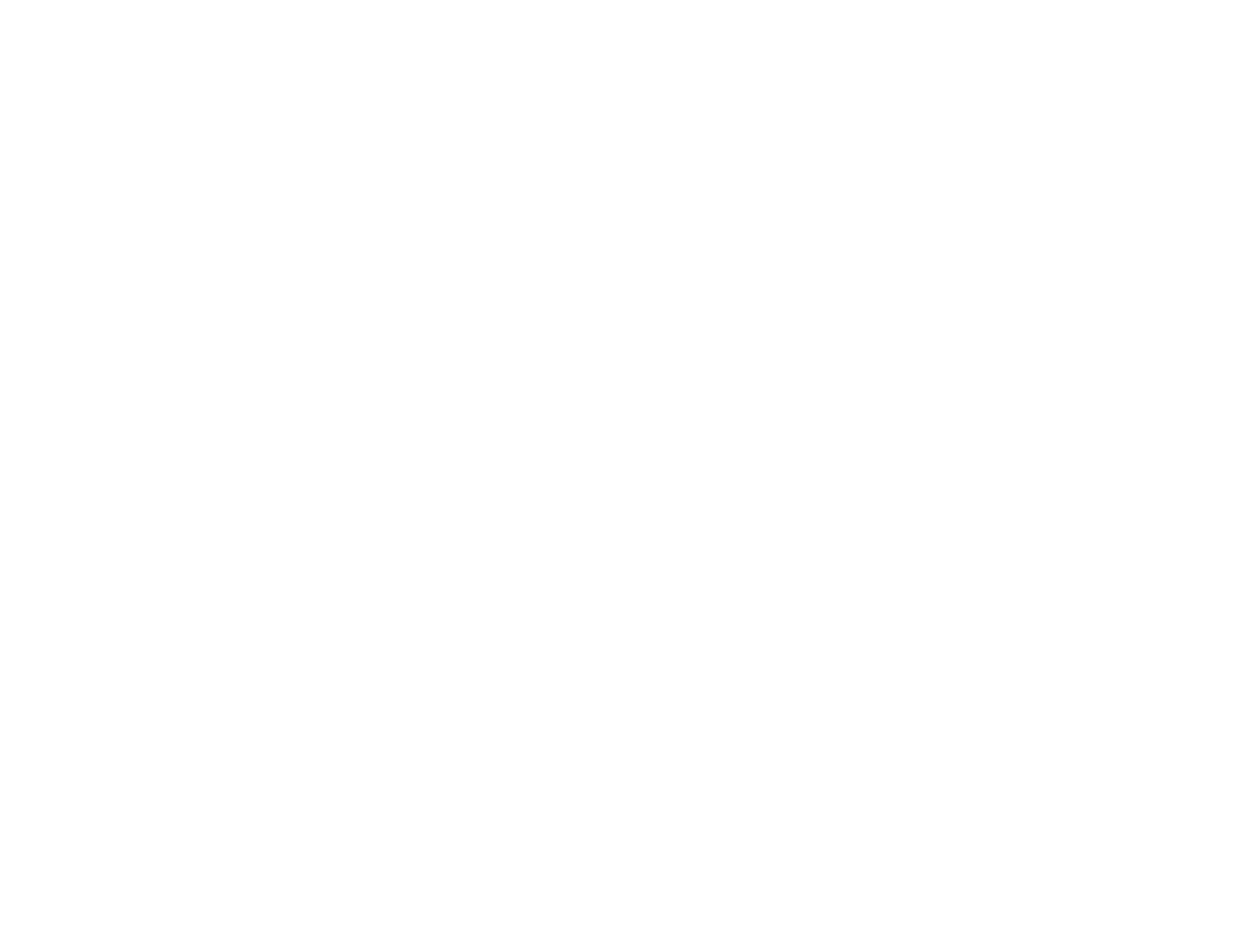
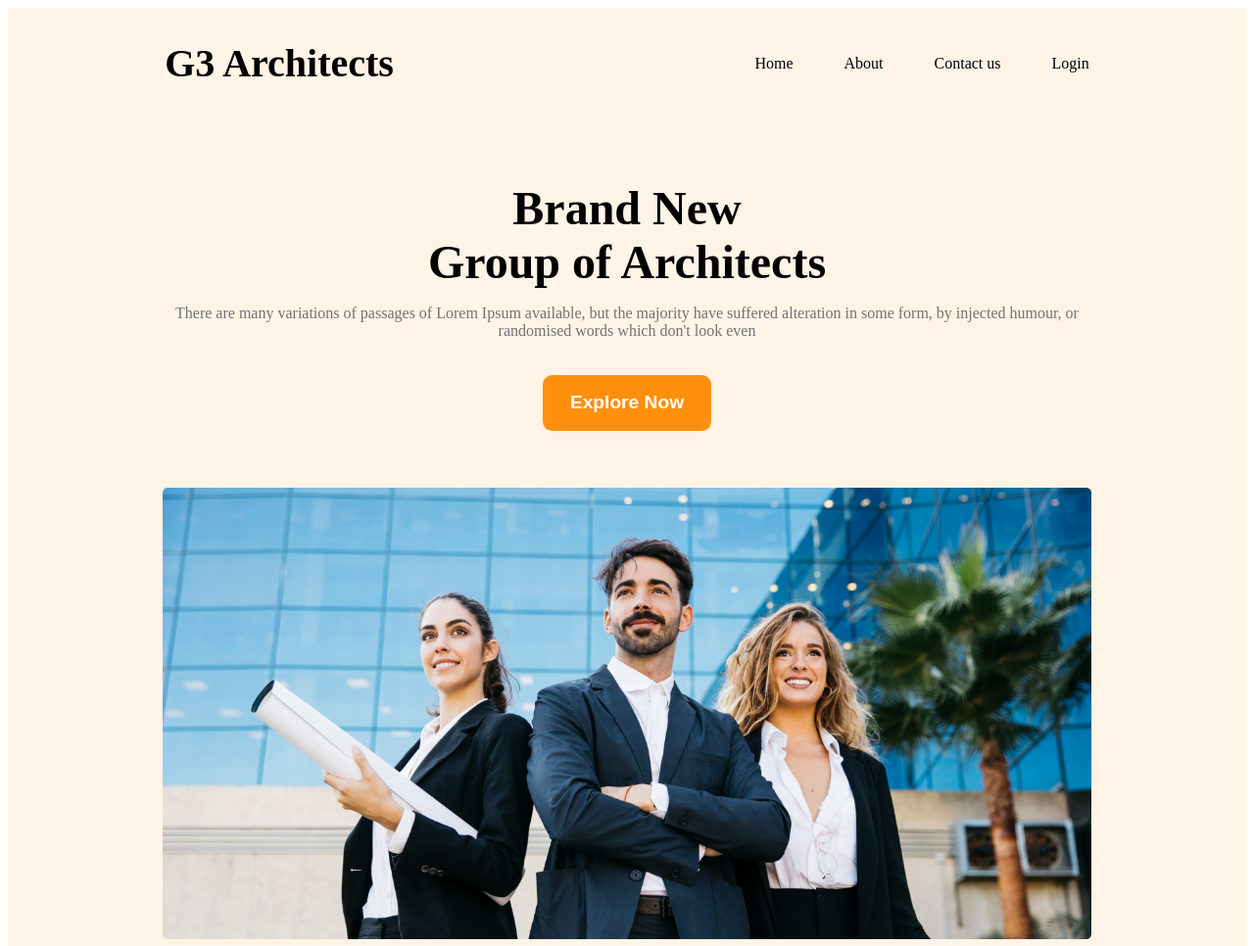
Before and after one commit to anonnoy-oniket/g3-architect, a plain HTML site: page index.html in a window 1280 px wide. Shown: the top 966 px of the page at 98% size. Before the commit the page ends 800 px from the top, so only its background shows below. Drawn offline with Linux system fonts and the light colour scheme.

Commit message:
header and  banner

```diff
--- a/index.html
+++ b/index.html
@@ -1,12 +1,35 @@
 <!DOCTYPE html>
 <html lang="en">
+
 <head>
     <meta charset="UTF-8">
     <meta name="viewport" content="width=device-width, initial-scale=1.0">
     <title>g3-architects</title>
+    <!-------------stylesheet--------------->
     <link rel="stylesheet" href="styles.css">
+    <!----------------icons---------------->
+    <script src="https://kit.fontawesome.com/929dc85bc3.js" crossorigin="anonymous"></script>
 </head>
+
 <body>
+    <header>
+        <h2 class="title">G3 Architects</h2>
+        <nav>
+            <a href="">Home</a>
+            <a href="">About</a>
+            <a href="">Contact us</a>
+            <a href="">Login</a>
+        </nav>
+    </header>
+    <section class="banner">
+        <h1 class="banner-title">Brand New</h1>
+        <h1 class="banner-title">Group of Architects</h1>
+        <p class="banner-description">There are many variations of passages of Lorem Ipsum available, but the majority have suffered alteration in some form, by injected humour, or randomised words which don't look even</p>
+        <button>Explore Now</button>
+        <div class="banner-image">
+            <img src="images/banner.png" alt="">
+        </div>
+    </section>
+</body>
 
-</body>
 </html>
--- a/styles.css
+++ b/styles.css
@@ -0,0 +1,80 @@
+/*------------ general styles ------------*/
+
+
+/*----------- header styles -----------*/
+
+header {
+    display: flex;
+    justify-content: space-around;
+    align-items: center;
+    background-color: rgba(255, 144, 14, 0.10);
+    ;
+}
+
+.title {
+    font-size: 2.5em;
+}
+
+header a {
+    text-decoration: none;
+    color: black;
+    margin-left: 3em;
+}
+
+/*------------------ banner styles ----------------*/
+
+.banner {
+    padding-top: 4em;
+    display: flex;
+    flex-direction: column;
+    align-items: center;
+    background-color: rgba(255, 144, 14, 0.10);
+    padding-bottom: 1em;
+}
+
+.banner-title {
+    margin: 0;
+    font-size: 3em;
+    font-weight: 700;
+    text-align: center;
+}
+
+.banner-description {
+    width: 75%;
+    text-align: center;
+    color: #727272;
+}
+
+.banner button {
+    color: white;
+    font-size: larger;
+    font-weight: 600;
+    background-color: #FF900E;
+    border: none;
+    border-radius: .5em;
+    width: 9em;
+    height: 3em;
+    margin-top: 1em;
+    margin-bottom: 3em;
+}
+
+.banner-image {
+    width: 75%;
+}
+
+.banner-image img {
+    width: 100%;
+}
+
+/* mobile devices css */
+
+@media screen and (max-width: 688px) {
+
+    /* header styles */
+
+    nav {
+        display: flex;
+        flex-direction: column;
+        gap: 5px;
+    }
+}
```
